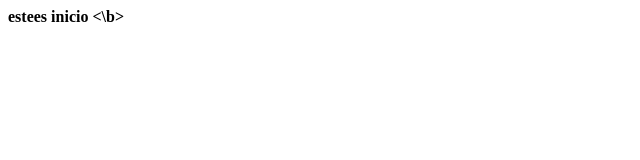
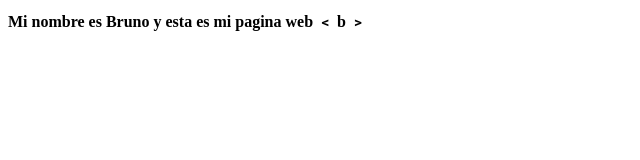
Before and after one commit to Bruno-1502/Bruno-1502.github.io, a plain HTML site: page index.html in a window 1280 px wide. Shown: the whole page, without its empty margins (0-640 px from the left). Drawn offline with Linux system fonts and the light colour scheme.

Commit message:
Update index.html

```diff
--- a/index.html
+++ b/index.html
@@ -1 +1 @@
-<b> estees inicio <\b>
+<b>Mi nombre es Bruno  y esta  es mi  pagina  web  ﹤  b  ﹥
```
